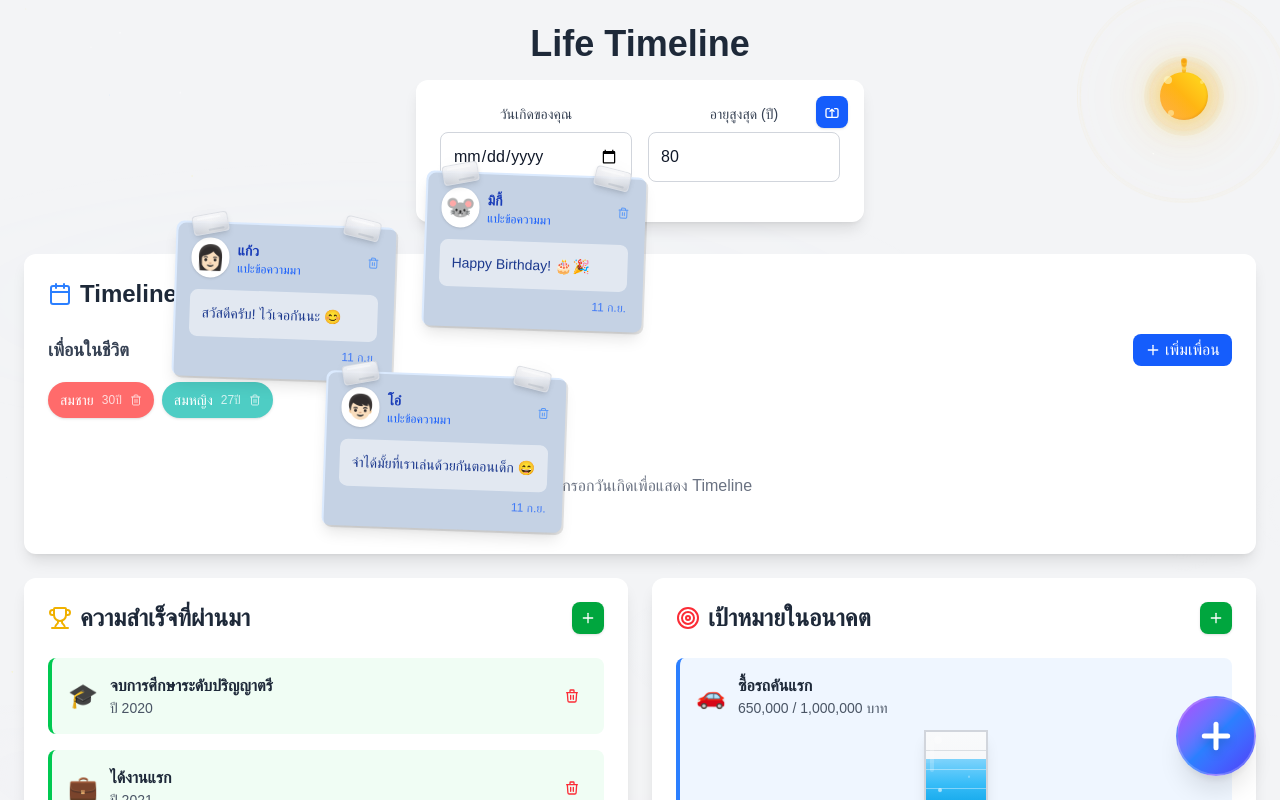
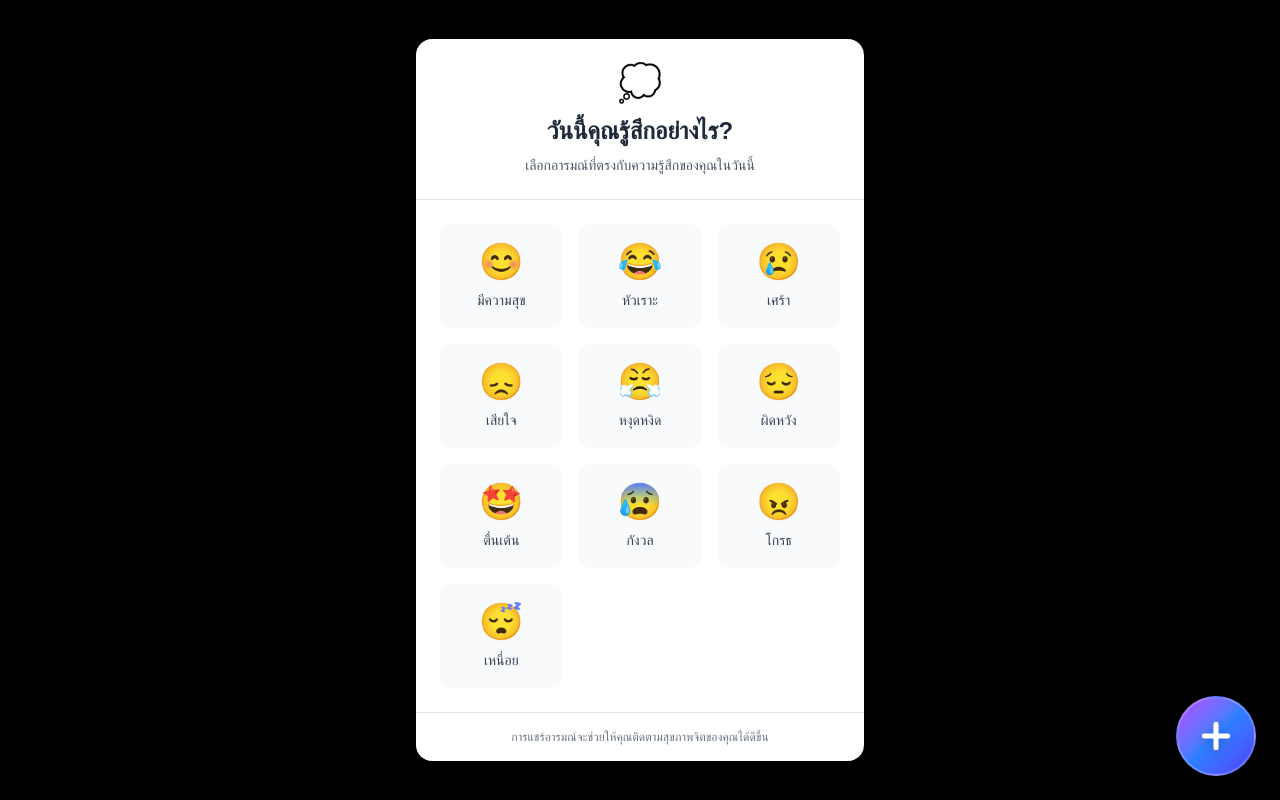
Before and after one commit to nateesoft/life-timeline, a Next.js app: page / in a window 1280 px wide. Shown: the top 800 px of the page. Built offline with nearby package versions, Linux system fonts and the light colour scheme.

Commit message:
show emotion modal today

```diff
--- a/src/app/page.tsx
+++ b/src/app/page.tsx
@@ -62,6 +62,10 @@ const LifeTimelineApp = () => {
   const [selectedMonth, setSelectedMonth] = useState(null);
   const [showDailyView, setShowDailyView] = useState(false);
   const [focusCurrentAge, setFocusCurrentAge] = useState(true);
+
+  // Emotion modal state
+  const [showEmotionModal, setShowEmotionModal] = useState(false);
+  const [selectedEmotion, setSelectedEmotion] = useState(null);
 
   // States for activity features
   const [showAddActivityModal, setShowAddActivityModal] = useState(false);
@@ -243,6 +247,11 @@ const LifeTimelineApp = () => {
         console.error('Error loading friends:', error);
       }
     } else {
+      // Check if emotion modal should be shown
+      if (shouldShowEmotionModal()) {
+        setTimeout(() => setShowEmotionModal(true), 1000); // Delay 1 second for better UX
+      }
+
       // Create sample friend messages
       const sampleMessages: FriendMessage[] = [
         {
@@ -312,6 +321,49 @@ const LifeTimelineApp = () => {
     };
   }, [showCalendarModal]);
 
+  // Emotion data
+  const emotions = [
+    { id: 1, name: 'มีความสุข', icon: '😊', color: '#FFD93D' },
+    { id: 2, name: 'หัวเราะ', icon: '😂', color: '#FF6B35' },
+    { id: 3, name: 'เศร้า', icon: '😢', color: '#6C63FF' },
+    { id: 4, name: 'เสียใจ', icon: '😞', color: '#8B8B8B' },
+    { id: 5, name: 'หงุดหงิด', icon: '😤', color: '#FF4757' },
+    { id: 6, name: 'ผิดหวัง', icon: '😔', color: '#A8A8A8' },
+    { id: 7, name: 'ตื่นเต้น', icon: '🤩', color: '#FF9F40' },
+    { id: 8, name: 'กังวล', icon: '😰', color: '#70A1FF' },
+    { id: 9, name: 'โกรธ', icon: '😠', color: '#FF3838' },
+    { id: 10, name: 'เหนื่อย', icon: '😴', color: '#95A5A6' }
+  ];
+
+  // Handle emotion selection
+  const handleEmotionSelect = (emotion) => {
+    setSelectedEmotion(emotion);
+    // Save to localStorage with today's date
+    const today = new Date().toDateString();
+    const emotionData = {
+      date: today,
+      emotion: emotion,
+      timestamp: new Date().getTime()
+    };
+    localStorage.setItem('todayEmotion', JSON.stringify(emotionData));
+    setShowEmotionModal(false);
+  };
+
+  // Check if user should see emotion modal (first visit of the day)
+  const shouldShowEmotionModal = () => {
+    const today = new Date().toDateString();
+    const savedEmotion = localStorage.getItem('todayEmotion');
+
+    if (!savedEmotion) return true;
+
+    try {
+      const emotionData = JSON.parse(savedEmotion);
+      return emotionData.date !== today;
+    } catch (error) {
+      return true;
+    }
+  };
+
   // Friend management
   const saveFriendsToStorage = (friendsToSave) => {
     try {
@@ -532,6 +584,45 @@ const LifeTimelineApp = () => {
     }
   }, [draggedActivity, draggedMessage, dragOffset]);
 
+  // Get activities for specific month and year
+  const getActivitiesForMonth = (year: number, monthIndex: number) => {
+    const currentDate = new Date();
+    const currentYear = currentDate.getFullYear();
+    const currentMonth = currentDate.getMonth();
+
+    return activities.filter(activity => {
+      switch (activity.displayType) {
+        case 'yearly':
+          // แสดงทุกเดือนในปีนั้น
+          return year === currentYear || year >= currentYear;
+
+        case 'monthly':
+          // แสดงเฉพาะเดือนปัจจุบันในปีปัจจุบัน หรือทุกเดือนในปีอื่น
+          if (year === currentYear) {
+            return monthIndex >= currentMonth;
+          }
+          return year > currentYear;
+
+        case 'weekly':
+          // แสดงทุกสัปดาห์ในเดือนปัจจุบันและหลังจากนั้น
+          if (year === currentYear) {
+            return monthIndex >= currentMonth;
+          }
+          return year > currentYear;
+
+        case 'daily':
+          // แสดงทุกวันในเดือนปัจจุบันและหลังจากนั้น
+          if (year === currentYear) {
+            return monthIndex >= currentMonth;
+          }
+          return year > currentYear;
+
+        default:
+          return false;
+      }
+    });
+  };
+
   // Handle timeline dot click
   const handleTimelineDotClick = (year, personData, personType) => {
     setSelectedYear(year);
@@ -950,8 +1041,21 @@ const LifeTimelineApp = () => {
             transform: translateX(0) scale(1);
           }
         }
+        @keyframes scaleUp {
+          0% {
+            opacity: 0;
+            transform: scale(0.8) translateY(20px);
+          }
+          100% {
+            opacity: 1;
+            transform: scale(1) translateY(0);
+          }
+        }
         .animate-fade-in {
           animation: fadeIn 0.3s ease-out forwards;
+        }
+        .animate-scale-up {
+          animation: scaleUp 0.3s cubic-bezier(0.34, 1.56, 0.64, 1) forwards;
         }
       `}</style>
 
@@ -1563,12 +1667,13 @@ const LifeTimelineApp = () => {
                       const currentMonth = new Date().getMonth();
                       const currentYearCheck = new Date().getFullYear();
                       const isCurrentMonth = selectedYear === currentYearCheck && monthIndex === currentMonth;
+                      const monthActivities = getActivitiesForMonth(selectedYear, monthIndex);
 
                       return (
                         <div
                           key={monthIndex}
                           onClick={() => handleMonthClick(monthIndex)}
-                          className={`p-3 rounded-lg text-center transition-all duration-200 cursor-pointer ${
+                          className={`relative p-3 rounded-lg text-center transition-all duration-200 cursor-pointer ${
                             isCurrentMonth
                               ? 'bg-blue-100 dark:bg-blue-900/30 border-2 border-blue-500 hover:bg-blue-200 dark:hover:bg-blue-900/50'
                               : 'bg-gray-50 dark:bg-gray-700 hover:bg-gray-100 dark:hover:bg-gray-600'
@@ -1583,6 +1688,25 @@ const LifeTimelineApp = () => {
                           {isCurrentMonth && (
                             <div className="text-xs text-blue-600 dark:text-blue-400 mt-1">
                               ปัจจุบัน
+                            </div>
+                          )}
+
+                          {/* Activity dots */}
+                          {monthActivities.length > 0 && (
+                            <div className="absolute -top-1 -right-1 flex flex-wrap gap-1 max-w-8">
+                              {monthActivities.slice(0, 3).map((activity, index) => (
+                                <div
+                                  key={activity.id}
+                                  className="w-2 h-2 rounded-full shadow-sm border border-white"
+                                  style={{ backgroundColor: activity.backgroundColor }}
+                                  title={`${activity.name} (${activity.displayType})`}
+                                ></div>
+                              ))}
+                              {monthActivities.length > 3 && (
+                                <div className="w-2 h-2 rounded-full bg-gray-400 text-xs flex items-center justify-center text-white font-bold shadow-sm border border-white">
+                                  +
+                                </div>
+                              )}
                             </div>
                           )}
                         </div>
@@ -2110,6 +2234,56 @@ const LifeTimelineApp = () => {
           </div>
         </div>
 
+        {/* Emotion Modal */}
+        {showEmotionModal && (
+          <div className="fixed inset-0 bg-black bg-opacity-60 flex items-center justify-center z-50 p-4">
+            <div className="bg-white dark:bg-gray-800 rounded-2xl shadow-2xl max-w-md w-full animate-scale-up">
+              {/* Modal Header */}
+              <div className="p-6 border-b border-gray-200 dark:border-gray-600 text-center">
+                <div className="text-4xl mb-3">💭</div>
+                <h3 className="text-2xl font-bold text-gray-800 dark:text-white mb-2">วันนี้คุณรู้สึกอย่างไร?</h3>
+                <p className="text-sm text-gray-600 dark:text-gray-400">เลือกอารมณ์ที่ตรงกับความรู้สึกของคุณในวันนี้</p>
+              </div>
+
+              {/* Emotion Grid */}
+              <div className="p-6">
+                <div className="grid grid-cols-3 gap-4">
+                  {emotions.map((emotion) => (
+                    <button
+                      key={emotion.id}
+                      onClick={() => handleEmotionSelect(emotion)}
+                      className="group relative p-4 rounded-xl transition-all duration-300 hover:scale-105 active:scale-95 bg-gray-50 dark:bg-gray-700 hover:bg-gray-100 dark:hover:bg-gray-600 border-2 border-transparent hover:border-gray-300 dark:hover:border-gray-500 focus:outline-none focus:ring-2 focus:ring-blue-500"
+                      style={{
+                        '--hover-color': emotion.color,
+                      } as React.CSSProperties}
+                    >
+                      <div className="text-center">
+                        <div className="text-4xl mb-2 group-hover:animate-bounce">{emotion.icon}</div>
+                        <div className="text-sm font-medium text-gray-700 dark:text-gray-300 group-hover:font-semibold transition-all duration-200">
+                          {emotion.name}
+                        </div>
+                      </div>
+
+                      {/* Hover effect */}
+                      <div
+                        className="absolute inset-0 rounded-xl opacity-0 group-hover:opacity-10 transition-opacity duration-300"
+                        style={{ backgroundColor: emotion.color }}
+                      ></div>
+                    </button>
+                  ))}
+                </div>
+              </div>
+
+              {/* Modal Footer */}
+              <div className="p-4 border-t border-gray-200 dark:border-gray-600 text-center">
+                <p className="text-xs text-gray-500 dark:text-gray-400">
+                  การแชร์อารมณ์จะช่วยให้คุณติดตามสุขภาพจิตของคุณได้ดีขึ้น
+                </p>
+              </div>
+            </div>
+          </div>
+        )}
+
         {/* Floating Action Button */}
         <div className="fixed bottom-6 right-6 z-50">
           <button
```
